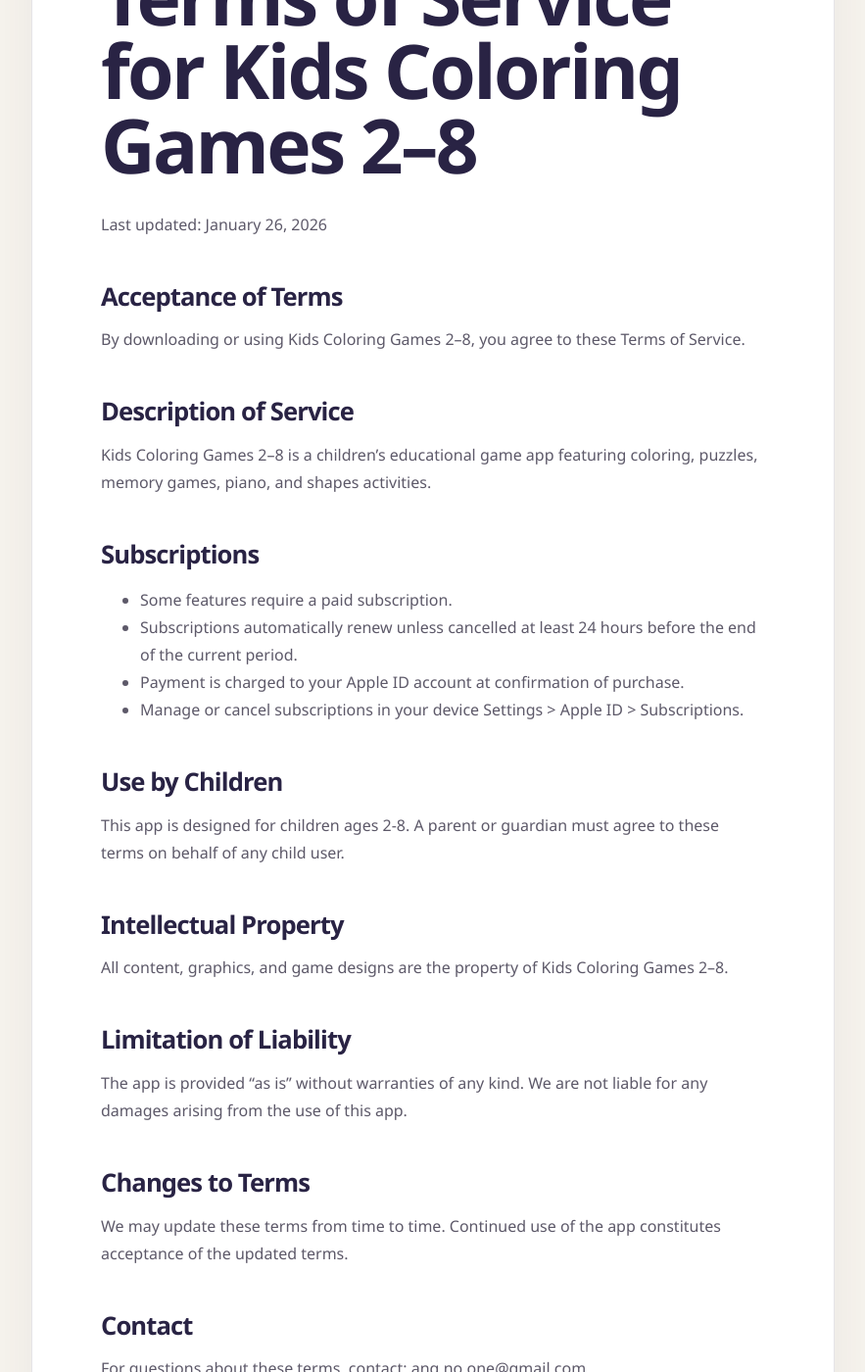
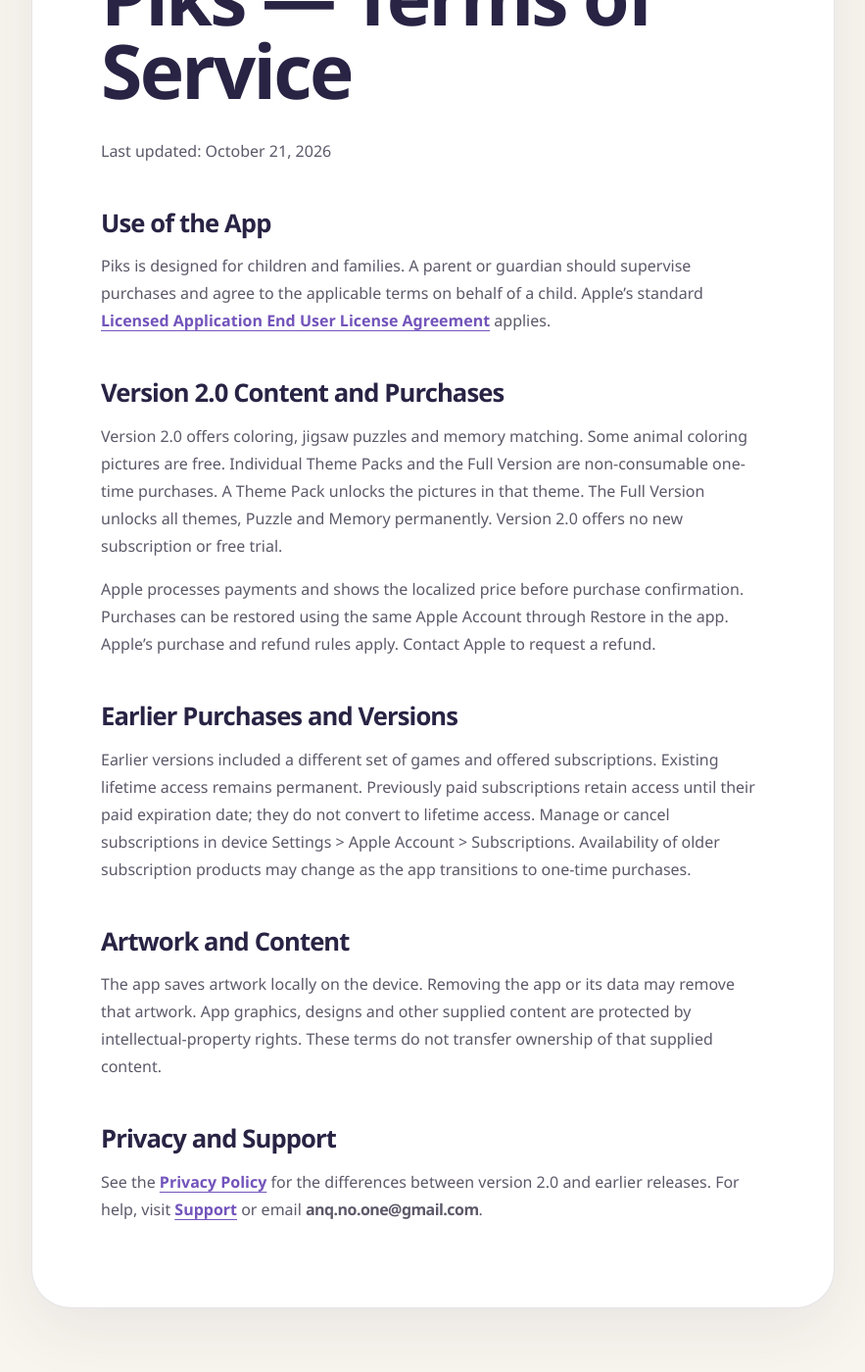
Before and after one commit to anq-no-one/pages, a Jekyll site: the page built from docs/terms.md, in a window 1280 px wide and 1400 px high, scrolled down 270 px. Shown: the whole window at 98% size, without its empty margins (198-1081 px from the left). Built offline with Jekyll 4.4.1, drawn with Linux system fonts in a browser that asks for light colours; some of the changed text lies outside the part shown.

Commit message:
Clarify terms for the transition to one-time purchases

```diff
--- a/docs/terms.md
+++ b/docs/terms.md
@@ -1,36 +1,31 @@
 ---
 layout: legal
 title: Terms of Service
-description: Terms of Service for Kids Coloring Games 2–8.
+description: Terms for Piks coloring and games.
 ---
 
-# Terms of Service for Kids Coloring Games 2–8
+# Piks — Terms of Service
 
-Last updated: January 26, 2026
+Last updated: October 21, 2026
 
-## Acceptance of Terms
-By downloading or using Kids Coloring Games 2–8, you agree to these Terms of Service.
+## Use of the App
 
-## Description of Service
-Kids Coloring Games 2–8 is a children's educational game app featuring coloring, puzzles, memory games, piano, and shapes activities.
+Piks is designed for children and families. A parent or guardian should supervise purchases and agree to the applicable terms on behalf of a child. Apple's standard [Licensed Application End User License Agreement](https://www.apple.com/legal/internet-services/itunes/dev/stdeula/) applies.
 
-## Subscriptions
-- Some features require a paid subscription.
-- Subscriptions automatically renew unless cancelled at least 24 hours before the end of the current period.
-- Payment is charged to your Apple ID account at confirmation of purchase.
-- Manage or cancel subscriptions in your device Settings > Apple ID > Subscriptions.
+## Version 2.0 Content and Purchases
 
-## Use by Children
-This app is designed for children ages 2-8. A parent or guardian must agree to these terms on behalf of any child user.
+Version 2.0 offers coloring, jigsaw puzzles and memory matching. Some animal coloring pictures are free. Individual Theme Packs and the Full Version are non-consumable one-time purchases. A Theme Pack unlocks the pictures in that theme. The Full Version unlocks all themes, Puzzle and Memory permanently. Version 2.0 offers no new subscription or free trial.
 
-## Intellectual Property
-All content, graphics, and game designs are the property of Kids Coloring Games 2–8.
+Apple processes payments and shows the localized price before purchase confirmation. Purchases can be restored using the same Apple Account through Restore in the app. Apple's purchase and refund rules apply. Contact Apple to request a refund.
 
-## Limitation of Liability
-The app is provided "as is" without warranties of any kind. We are not liable for any damages arising from the use of this app.
+## Earlier Purchases and Versions
 
-## Changes to Terms
-We may update these terms from time to time. Continued use of the app constitutes acceptance of the updated terms.
+Earlier versions included a different set of games and offered subscriptions. Existing lifetime access remains permanent. Previously paid subscriptions retain access until their paid expiration date; they do not convert to lifetime access. Manage or cancel subscriptions in device Settings > Apple Account > Subscriptions. Availability of older subscription products may change as the app transitions to one-time purchases.
 
-## Contact
-For questions about these terms, contact: anq.no.one@gmail.com
+## Artwork and Content
+
+The app saves artwork locally on the device. Removing the app or its data may remove that artwork. App graphics, designs and other supplied content are protected by intellectual-property rights. These terms do not transfer ownership of that supplied content.
+
+## Privacy and Support
+
+See the [Privacy Policy](https://anq-no-one.github.io/pages/privacy) for the differences between version 2.0 and earlier releases. For help, visit [Support](https://anq-no-one.github.io/pages/support) or email **anq.no.one@gmail.com**.
```
